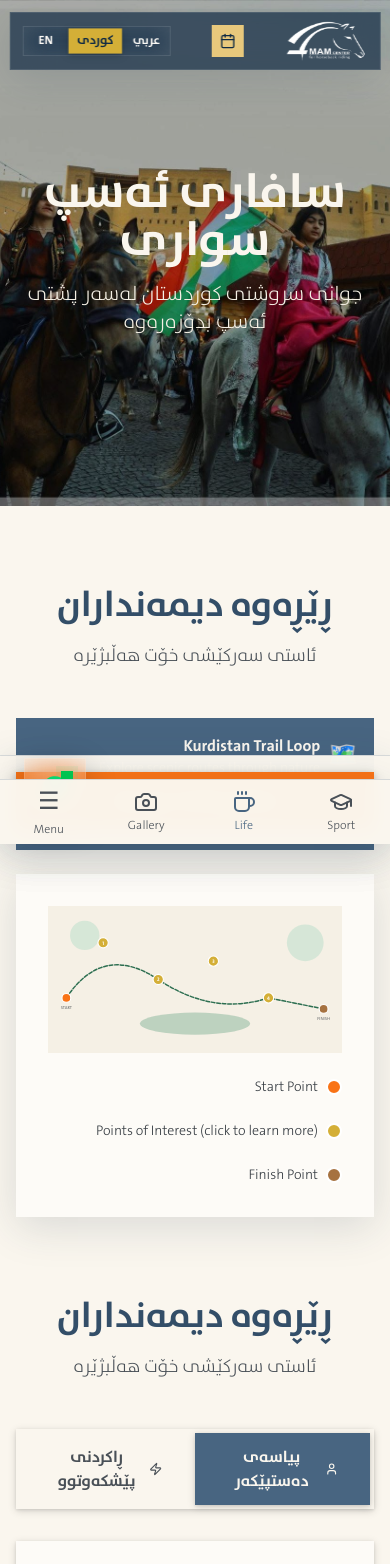
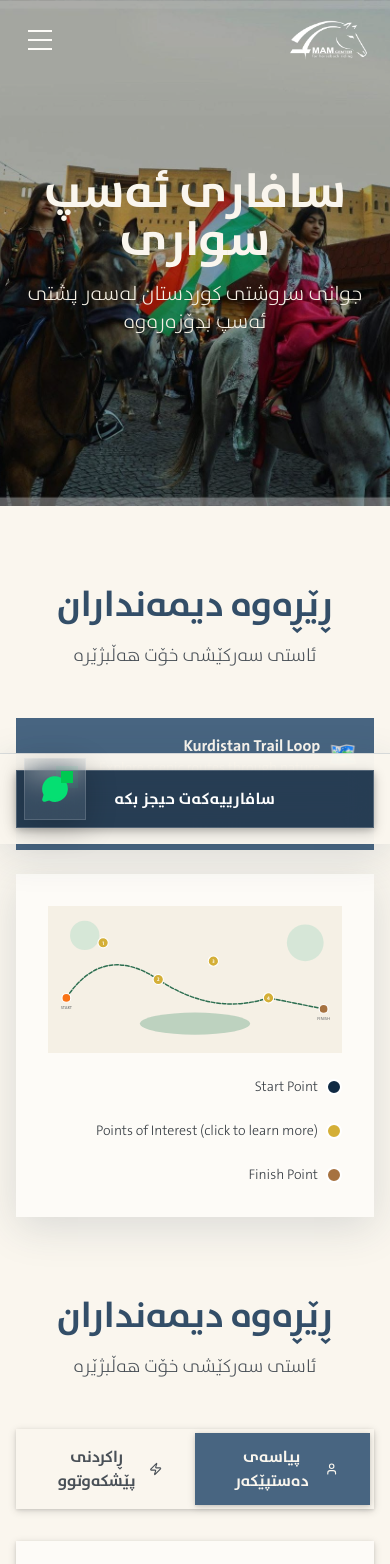
Before and after one commit to rennixx/mc, a React (Vite) app: page /safari in a window 390 px wide. Shown: the top 1564 px of the page. Built offline with nearby package versions, Linux system fonts and the light colour scheme.

Commit message:
feat: Enhance Header component with mobile menu functionality and improve button styles across pages

```diff
--- a/src/App.tsx
+++ b/src/App.tsx
@@ -3,7 +3,6 @@ import { lazy, Suspense } from 'react';
 import { Loader2 } from 'lucide-react';
 import { Header } from './components/layout/Header';
 import { Footer } from './components/layout/Footer';
-import { MobileBottomNav } from './components/layout/MobileBottomNav';
 import { HomePage } from './pages/HomePage';
 import { ErrorBoundary } from './components/common/ErrorBoundary';
 
@@ -20,7 +19,7 @@ function App() {
   return (
     <Router>
       <ErrorBoundary>
-        <div className="min-h-screen pb-16 md:pb-0">
+        <div className="min-h-screen">
           <Header />
           <main>
             <Suspense fallback={
@@ -44,7 +43,6 @@ function App() {
             </Suspense>
           </main>
           <Footer />
-          <MobileBottomNav />
         </div>
       </ErrorBoundary>
     </Router>
--- a/src/components/layout/Header.tsx
+++ b/src/components/layout/Header.tsx
@@ -1,22 +1,33 @@
 import { useTranslation } from 'react-i18next';
 import { Link } from 'react-router-dom';
 import { Calendar } from 'lucide-react';
+import { useState } from 'react';
 import logo from '../../assets/icons/logo.png';
 
 export const Header = () => {
   const { t, i18n } = useTranslation(['common', 'nav']);
   const isRTL = i18n.dir() === 'rtl';
+  const [mobileMenuOpen, setMobileMenuOpen] = useState(false);
 
   const changeLanguage = (lng: string) => {
     i18n.changeLanguage(lng);
     document.documentElement.dir = i18n.dir(lng);
   };
 
+  const toggleMobileMenu = () => {
+    setMobileMenuOpen(!mobileMenuOpen);
+  };
+
+  const closeMobileMenu = () => {
+    setMobileMenuOpen(false);
+  };
+
   return (
-    <header className="fixed top-3 left-1/2 -translate-x-1/2 z-50 w-[95%] max-w-7xl">
-      <nav className="glass-nav shadow-luxury px-3 md:px-5 py-2 flex justify-between items-center gap-3">
+    <>
+      <header className="fixed top-2 md:top-3 left-2 right-2 md:left-1/2 md:right-auto md:-translate-x-1/2 z-50 md:w-[95%] md:max-w-7xl">
+        <nav className="px-3 md:px-5 py-3 md:py-2 flex justify-between items-center gap-3 bg-transparent md:bg-[rgba(35,65,95,0.7)] md:backdrop-blur-[20px] md:border md:border-white/10 md:shadow-luxury md:rounded-sm">
           {/* Logo */}
-        <Link to="/" className="flex items-center flex-shrink-0 group">
+          <Link to="/" className="flex items-center flex-shrink-0 group" onClick={closeMobileMenu}>
             <img
               src={logo}
               alt={t('brandName', { ns: 'common' })}
@@ -48,14 +59,20 @@ export const Header = () => {
             </Link>
           </div>
 
+          {/* Mobile Menu Toggle */}
+          <button
+            onClick={toggleMobileMenu}
+            className="md:hidden p-2 text-cream-100 hover:text-gold-400 transition-colors relative w-10 h-10 flex items-center justify-center"
+            aria-label="Toggle menu"
+          >
+            <div className="w-6 h-5 relative flex flex-col justify-between">
+              <span className={`block h-0.5 w-full bg-current transition-all duration-300 ${mobileMenuOpen ? 'rotate-45 translate-y-2' : ''}`}></span>
+              <span className={`block h-0.5 w-full bg-current transition-all duration-300 ${mobileMenuOpen ? 'opacity-0' : ''}`}></span>
+              <span className={`block h-0.5 w-full bg-current transition-all duration-300 ${mobileMenuOpen ? '-rotate-45 -translate-y-2' : ''}`}></span>
+            </div>
+          </button>
+
           {/* Book Now Button */}
-        <Link
-          to="/booking"
-          className="flex md:hidden items-center justify-center p-2 bg-gold-400 hover:bg-gold-500 text-forest-900 transition-colors"
-          aria-label={t('bookNow', { ns: 'nav' })}
-        >
-          <Calendar className="w-4 h-4" />
-        </Link>
           <Link
             to="/booking"
             className="hidden md:flex items-center gap-2 px-3 py-1.5 bg-gold-400 hover:bg-gold-500 text-forest-900 font-sans font-bold text-sm transition-colors"
@@ -64,8 +81,8 @@ export const Header = () => {
             {t('bookNow', { ns: 'nav' })}
           </Link>
 
-        {/* Language Switcher - PROMINENT */}
-        <div className={`flex gap-1 glass p-0.5 ${isRTL ? 'flex-row-reverse' : ''}`}>
+          {/* Language Switcher - Desktop */}
+          <div className={`hidden md:flex gap-1 glass p-0.5 ${isRTL ? 'flex-row-reverse' : ''}`}>
             <button
               onClick={() => changeLanguage('en')}
               className={`px-2 md:px-3 py-1 md:py-1.5 font-sans text-xs font-bold transition-all min-w-[40px] md:min-w-[45px] ${
@@ -102,5 +119,102 @@ export const Header = () => {
           </div>
         </nav>
       </header>
+
+      {/* Mobile Menu Overlay */}
+      {mobileMenuOpen && (
+        <div
+          className="md:hidden fixed inset-0 bg-slate-900/95 backdrop-blur-sm z-40 animate-in fade-in duration-200"
+          onClick={closeMobileMenu}
+        >
+          <div className="h-full flex flex-col justify-center items-center px-6 pt-20 pb-8">
+            {/* Mobile Navigation Links */}
+            <nav className={`flex flex-col gap-6 mb-12 w-full max-w-sm ${isRTL ? 'text-right' : 'text-left'}`}>
+              <Link
+                to="/academy"
+                className="font-sans font-bold text-2xl text-cream-100 hover:text-gold-400 transition-colors py-3 border-b border-cream-100/10"
+                onClick={closeMobileMenu}
+              >
+                {t('academy', { ns: 'nav' })}
+              </Link>
+              <Link
+                to="/safari"
+                className="font-sans font-bold text-2xl text-cream-100 hover:text-gold-400 transition-colors py-3 border-b border-cream-100/10"
+                onClick={closeMobileMenu}
+              >
+                {t('safari', { ns: 'nav' })}
+              </Link>
+              <Link
+                to="/contact"
+                className="font-sans font-bold text-2xl text-cream-100 hover:text-gold-400 transition-colors py-3 border-b border-cream-100/10"
+                onClick={closeMobileMenu}
+              >
+                {t('contact', { ns: 'nav' })}
+              </Link>
+              <Link
+                to="/coffee"
+                className="font-sans font-bold text-2xl text-cream-100 hover:text-gold-400 transition-colors py-3 border-b border-cream-100/10"
+                onClick={closeMobileMenu}
+              >
+                {t('coffee', { ns: 'nav' })}
+              </Link>
+              <Link
+                to="/gallery"
+                className="font-sans font-bold text-2xl text-cream-100 hover:text-gold-400 transition-colors py-3 border-b border-cream-100/10"
+                onClick={closeMobileMenu}
+              >
+                {t('gallery', { ns: 'nav' })}
+              </Link>
+            </nav>
+
+            {/* Mobile Book Now Button */}
+            <Link
+              to="/booking"
+              className="flex items-center justify-center gap-3 px-8 py-4 bg-gold-400 hover:bg-gold-500 text-forest-900 font-sans font-bold text-lg transition-colors w-full max-w-sm mb-8"
+              onClick={closeMobileMenu}
+            >
+              <Calendar className="w-5 h-5" />
+              {t('bookNow', { ns: 'nav' })}
+            </Link>
+
+            {/* Mobile Language Switcher */}
+            <div className="flex gap-2 glass p-1 w-full max-w-sm">
+              <button
+                onClick={() => { changeLanguage('en'); closeMobileMenu(); }}
+                className={`flex-1 px-4 py-3 font-sans text-sm font-bold transition-all ${
+                  i18n.language === 'en'
+                    ? 'bg-gold-500 text-forest-900 shadow-tactile'
+                    : 'text-cream-100 hover:bg-white/10'
+                }`}
+                aria-label="Switch to English"
+              >
+                English
+              </button>
+              <button
+                onClick={() => { changeLanguage('ku'); closeMobileMenu(); }}
+                className={`flex-1 px-4 py-3 font-arabic text-sm font-bold transition-all ${
+                  i18n.language === 'ku'
+                    ? 'bg-gold-500 text-forest-900 shadow-tactile'
+                    : 'text-cream-100 hover:bg-white/10'
+                }`}
+                aria-label="Switch to Kurdish"
+              >
+                کوردی
+              </button>
+              <button
+                onClick={() => { changeLanguage('ar'); closeMobileMenu(); }}
+                className={`flex-1 px-4 py-3 font-arabic text-sm font-bold transition-all ${
+                  i18n.language === 'ar'
+                    ? 'bg-gold-500 text-forest-900 shadow-tactile'
+                    : 'text-cream-100 hover:bg-white/10'
+                }`}
+                aria-label="Switch to Arabic"
+              >
+                عربي
+              </button>
+            </div>
+          </div>
+        </div>
+      )}
+    </>
   );
 };
--- a/src/index.css
+++ b/src/index.css
@@ -139,17 +139,17 @@
   --color-gold-800: #735b14;
   --color-gold-900: #5a4710;
 
-  /* ACTION: Warm Orange (CTA) */
-  --color-action-50: #fff7ed;
-  --color-action-100: #ffedd5;
-  --color-action-200: #fed7aa;
-  --color-action-300: #fdba74;
-  --color-action-400: #fb923c;
-  --color-action-500: #f97316;
-  --color-action-600: #ea580c;
-  --color-action-700: #c2410c;
-  --color-action-800: #9a3412;
-  --color-action-900: #7c2d12;
+  /* ACTION: Dark Navy (CTA) */
+  --color-action-50: #e8ecf0;
+  --color-action-100: #c4ced9;
+  --color-action-200: #9daebf;
+  --color-action-300: #758da5;
+  --color-action-400: #577491;
+  --color-action-500: #102a43;
+  --color-action-600: #0d243a;
+  --color-action-700: #0a1f30;
+  --color-action-800: #071926;
+  --color-action-900: #030f16;
 
   /* TYPOGRAPHY - Multilingual Support */
   --font-serif: 'Playfair Display', 'Amiri', Georgia, serif;
--- a/src/pages/SafariPage.tsx
+++ b/src/pages/SafariPage.tsx
@@ -117,7 +117,7 @@ export const SafariPage = () => {
           </p>
 
           <div className="flex flex-col sm:flex-row gap-4 justify-center items-center">
-            <Button variant="action" onClick={handleBooking}>
+            <Button variant="action" onClick={handleBooking} className="backdrop-blur-md bg-action-500/90 hover:bg-action-600/90 border border-white/20">
               {t('booking.ctaPrimary')}
             </Button>
             <button
@@ -170,14 +170,14 @@ export const SafariPage = () => {
 
       {/* Sticky Mobile CTA */}
       <div className="md:hidden fixed bottom-0 left-0 right-0 p-4 bg-cream-200/98 dark:bg-slate-800/98 border-t border-forest-600/20 shadow-luxury z-40">
-        <Button variant="action" onClick={handleBooking} className="w-full">
+        <Button variant="action" onClick={handleBooking} className="w-full backdrop-blur-md bg-action-500/90 hover:bg-action-600/90 border border-white/20">
           {t('booking.cta.mobile')}
         </Button>
       </div>
 
       {/* Desktop Fixed CTA */}
       <div className="hidden md:block fixed bottom-8 right-8 z-40">
-        <Button variant="action" onClick={handleBooking} className="shadow-luxury-lg">
+        <Button variant="action" onClick={handleBooking} className="shadow-luxury-lg backdrop-blur-md bg-action-500/90 hover:bg-action-600/90 border border-white/20">
           {t('booking.cta.desktop')}
         </Button>
       </div>
```
Also changed, not shown: src/pages/HomePage.tsx (+5 -5 lines). Lines whose indentation alone changed are shown as unchanged.
